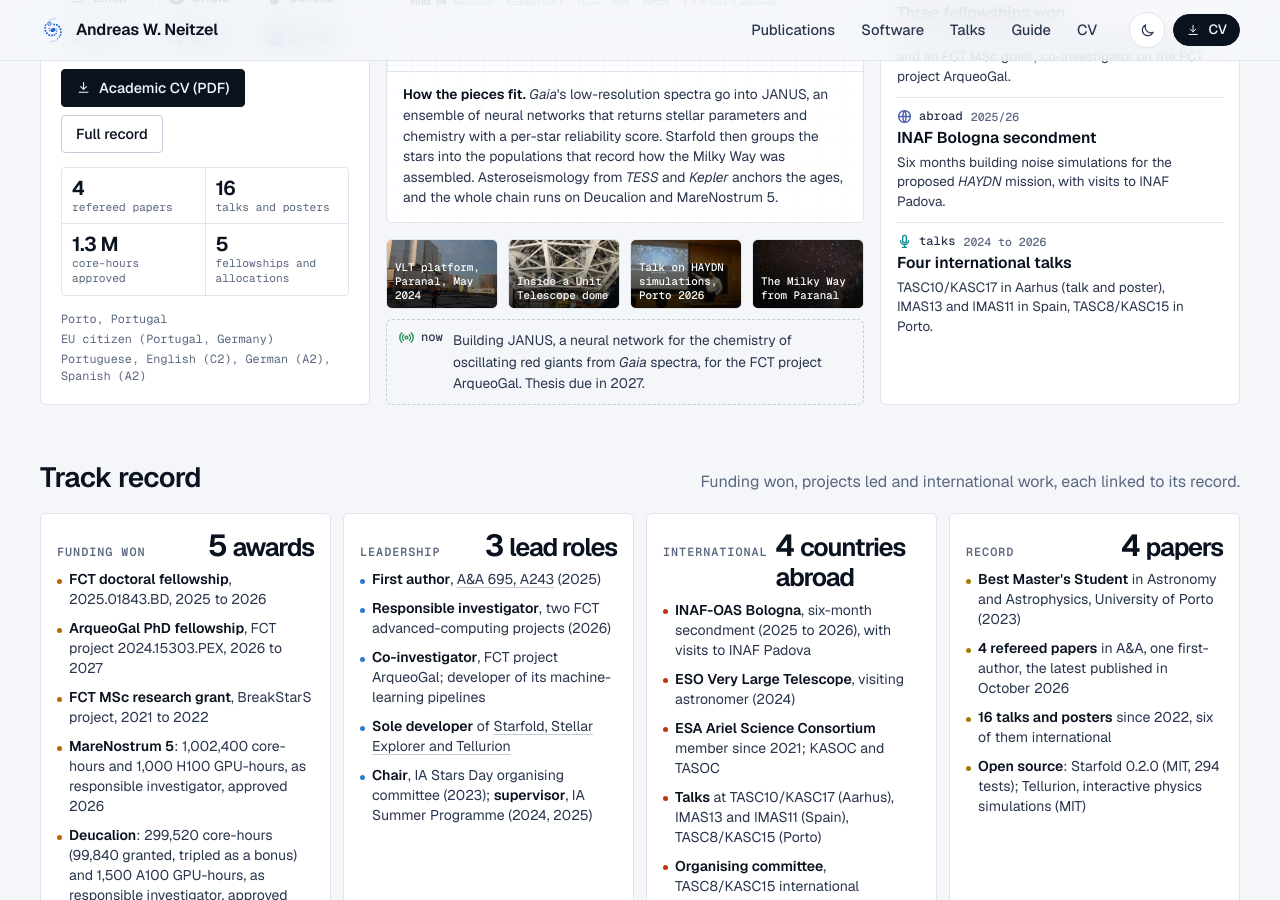
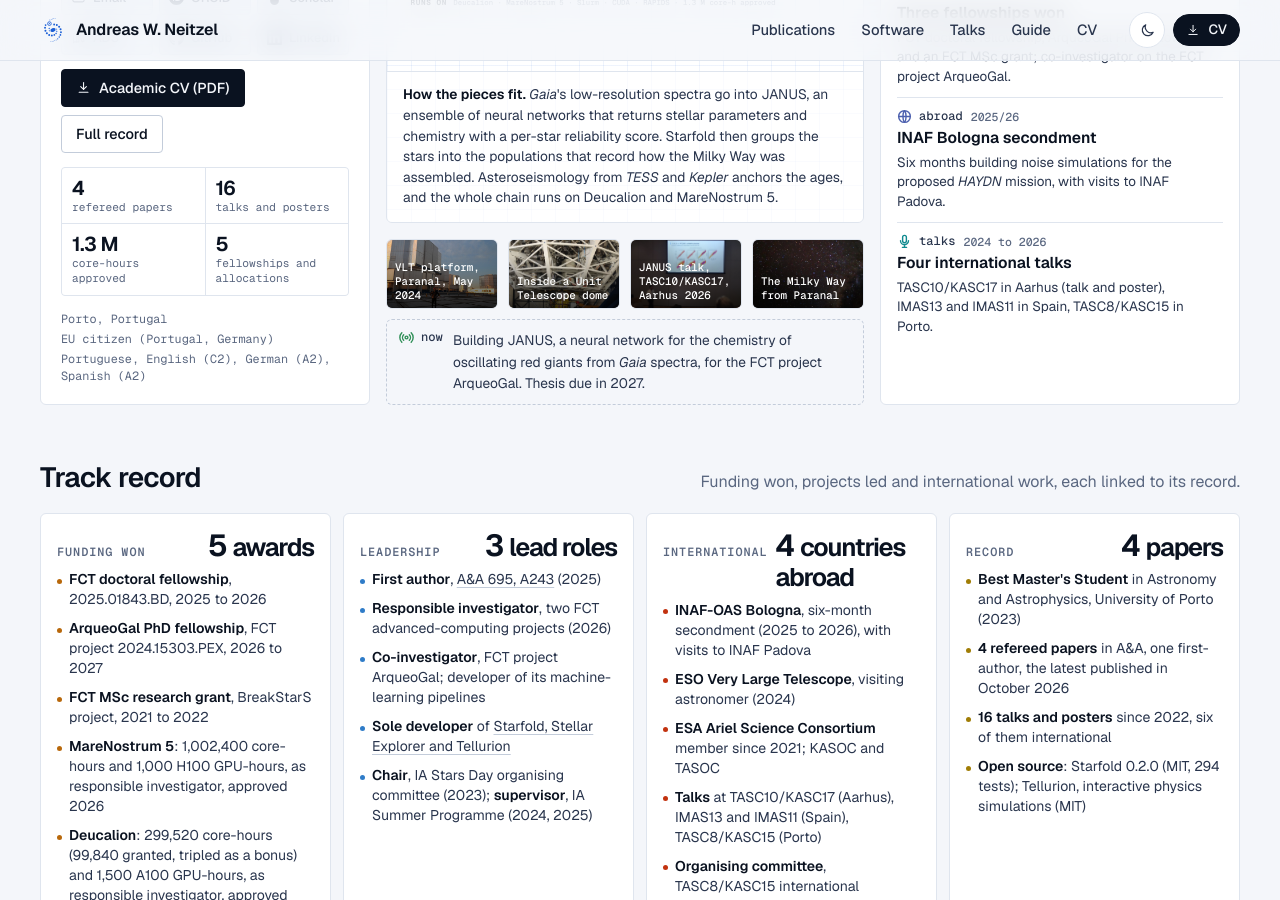
Before and after one commit to AndreasWNeitzel/AndreasWNeitzel.github.io, a Jekyll site: the page built from _pages/index.md, in a window 1280 px wide and 900 px high, scrolled down 669 px. Built offline with Jekyll 4.4.1, drawn with Linux system fonts in a browser that asks for light colours.

Commit message:
Show the Aarhus JANUS talk on the talks page and the home strip
Two photographs from TASC10/KASC17, July 2026, cropped to the speaker and the
screen, with the location data removed. The Aarhus talk leads the talks page
and replaces the departmental talk in the home strip; the DFA Week photo stays
on the map for Porto.

```diff
--- a/_data/home.yml
+++ b/_data/home.yml
@@ -74,9 +74,9 @@
     alt: Andreas standing beneath the mirror cell of an 8.2-metre Unit Telescope inside its dome.
     caption: Inside a Unit Telescope dome
     url: /observing/paranal/
-  - src: /assets/img/photos/dfa-week-2026-talk.webp
-    alt: Andreas presenting his talk on photometric simulations of dense star clusters for HAYDN at DFA Week 2026.
-    caption: Talk on HAYDN simulations, Porto 2026
+  - src: /assets/img/photos/aarhus-2026-janus-heldout.webp
+    alt: Andreas presenting JANUS at TASC10/KASC17 in Aarhus, in front of a slide comparing its labels with APOGEE on held-out stars.
+    caption: JANUS talk, TASC10/KASC17, Aarhus 2026
     url: /talks/
   - src: /assets/img/photos/paranal-milky-way.webp
     alt: The Milky Way over the Atacama desert, photographed from Paranal before dawn.
```
Also changed, not shown: _pages/talks.md (+1 -1 lines), assets/img/photos/aarhus-2026-janus-heldout.webp (added), assets/img/photos/aarhus-2026-janus-talk.webp (added).
